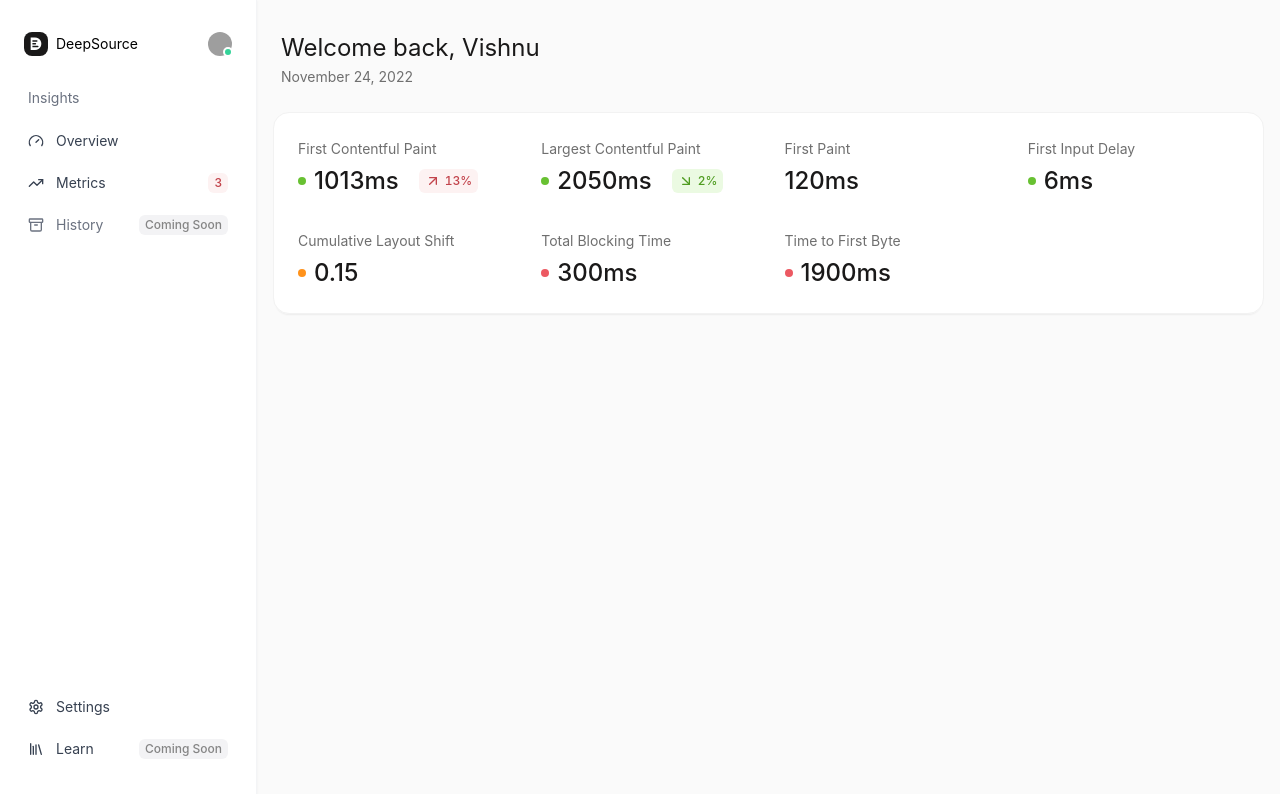
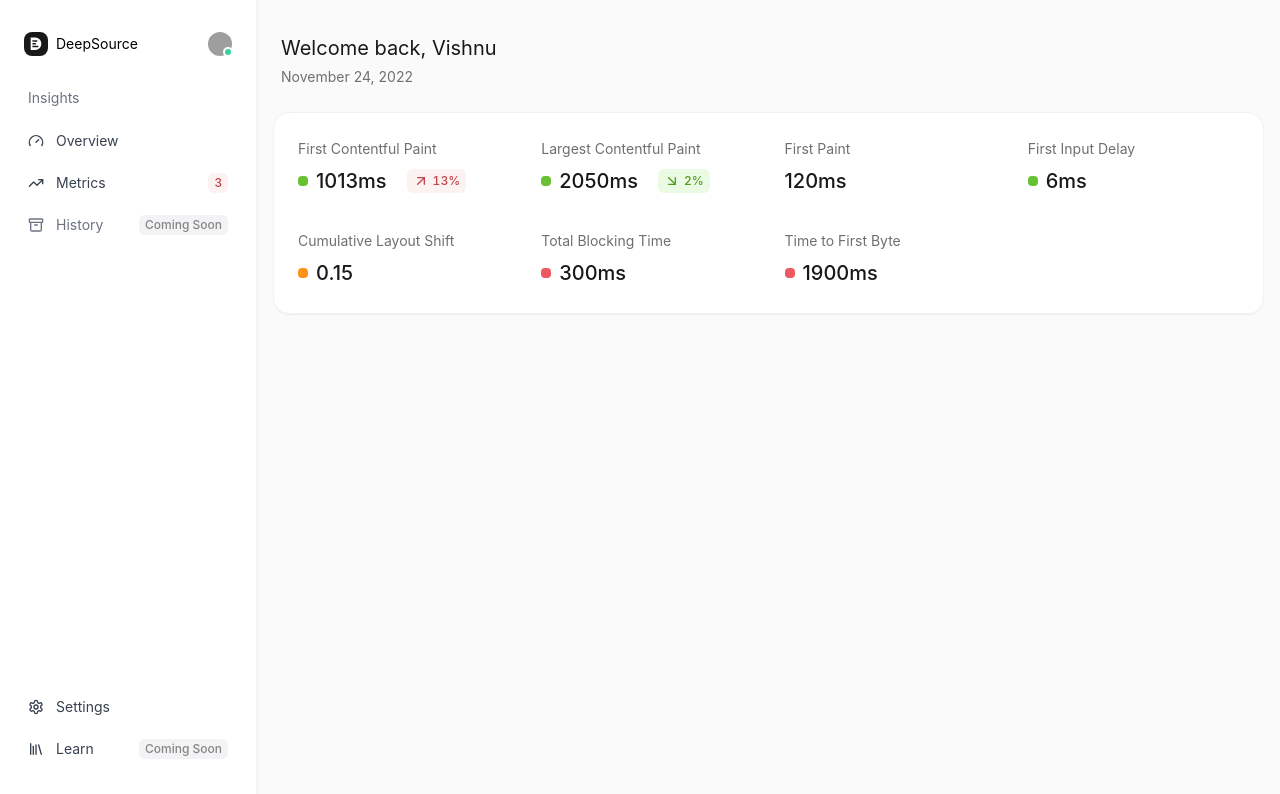
Before and after one commit to scmmishra/skynet-frontend, a Vue app: page / in a window 1280 px wide. Shown: the top 794 px of the page. Built offline with nearby package versions, Linux system fonts and the light colour scheme; grey boxes are pictures that could not be loaded.

Commit message:
feat: add score

```diff
--- a/src/components/Stats/StatCard.vue
+++ b/src/components/Stats/StatCard.vue
@@ -66,8 +66,10 @@ const tagTone = computed(computedTone);
     </h5>
     <div class="flex items-center gap-x-5">
       <div class="flex items-center gap-2">
-        <div v-if="scoreAnnotation" class="h-2 w-2 rounded" :class="scoreAnnotation"></div>
-        <h3 class="font-medium text-[24px] leading-8 text-black-999">
+        <div v-if="scoreAnnotation" class="h-[10px] w-[10px] rounded grid place-content-center"
+          :class="scoreAnnotation">
+        </div>
+        <h3 class="font-medium text-[20px] leading-8 text-black-999">
           {{ formattedValue }}
         </h3>
       </div>
--- a/src/pages/OverviewPage.vue
+++ b/src/pages/OverviewPage.vue
@@ -40,7 +40,7 @@ const metricValues = [
 <template>
   <main class="grid py-8 pr-4 space-y-6">
     <section class="ml-2 space-y-2">
-      <h1 class="font-normal text-[24px] leading-8 text-black-999">Welcome back, Vishnu</h1>
+      <h1 class="font-normal text-[20px] leading-8 text-black-999">Welcome back, Vishnu</h1>
       <time class="text-sm text-black-600">{{ formatDate() }}</time>
     </section>
     <section class="grid w-full grid-cols-4 gap-8 p-6 bg-white rounded-2xl card">
```
